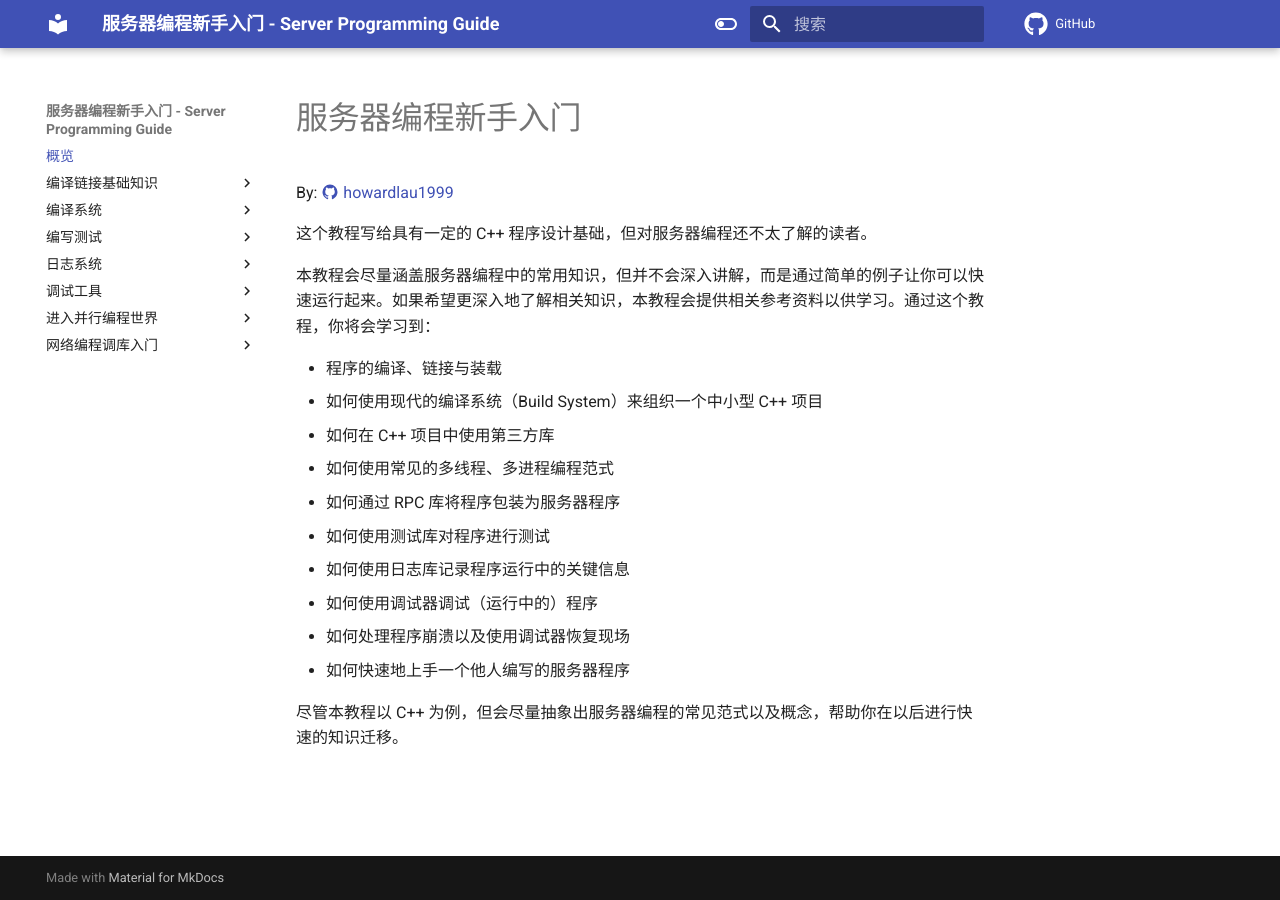
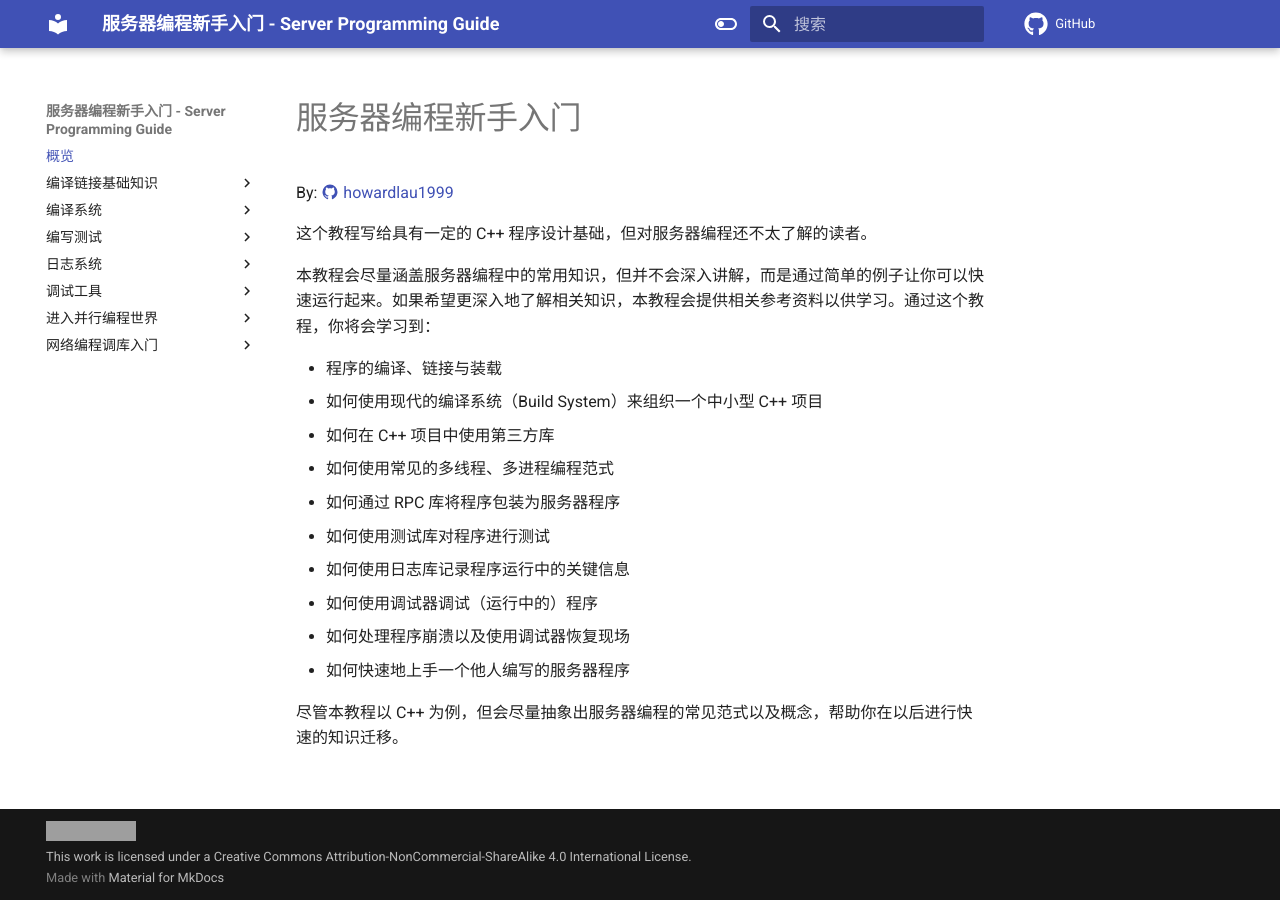
Before and after one commit to howardlau1999/server-programming-guide, an MkDocs documentation site: the page built from docs/index.md, in a window 1280 px wide. Built offline with MkDocs 1.6.1 and Material for MkDocs 9.7.7, drawn with Linux system fonts in a browser that asks for light colours; comment, search, counter and statistics services are not loaded; grey boxes are pictures that could not be loaded.

Commit message:
add authors and cc license

```diff
--- /dev/null
+++ b/docs/overrides/main.html
@@ -0,0 +1,13 @@
+{% extends "base.html" %}
+
+{% block content %}
+  {{ super() }}
+
+  {% if git_page_authors %}
+    <div class="md-source-date">
+      <small>
+          本页作者: {{ git_page_authors | default('enable mkdocs-git-authors-plugin') }}
+      </small>
+    </div>
+  {% endif %}
+{% endblock %}
--- a/mkdocs.yml
+++ b/mkdocs.yml
@@ -1,10 +1,13 @@
 site_name: 服务器编程新手入门 - Server Programming Guide
 site_url: https://liuhaohua.com/server-programming-guide/
 repo_url: https://github.com/howardlau1999/server-programming-guide/
+copyright: |
+  <a rel="license" href="http://creativecommons.org/licenses/by-nc-sa/4.0/"><img alt="Creative Commons License" style="border-width:0" src="https://i.creativecommons.org/l/by-nc-sa/4.0/88x31.png" /></a><br />This work is licensed under a <a rel="license" href="http://creativecommons.org/licenses/by-nc-sa/4.0/">Creative Commons Attribution-NonCommercial-ShareAlike 4.0 International License</a>.
 theme:
   icon:
     repo: fontawesome/brands/github
   name: material
+  custom_dir: docs/overrides
   language: zh
   palette:
     - media: "(prefers-color-scheme: light)"
@@ -19,6 +22,7 @@
         name: 白天模式
 plugins:
   - search
+  - git-authors
   - git-revision-date-localized:
       type: iso_datetime
       timezone: Asia/Shanghai
--- a/requirements.txt
+++ b/requirements.txt
@@ -1,5 +1,5 @@
 mkdocs==1.2.1
 mkdocs-material==7.1.9
 mkdocs-material-extensions==1.0.1
-mkdocs-macros-plugin==0.5.12
 mkdocs-git-revision-date-localized-plugin==0.9.2
+mkdocs-git-authors-plugin==0.3.3
```
